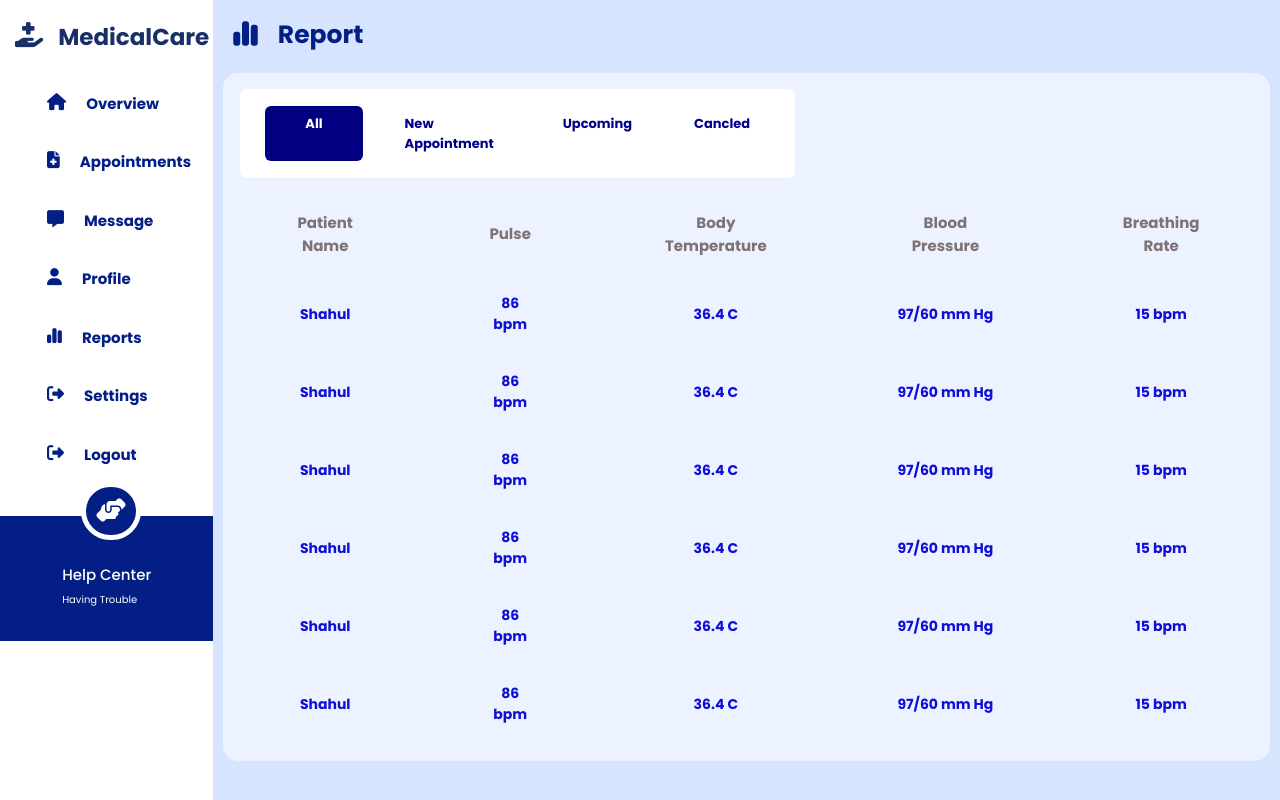
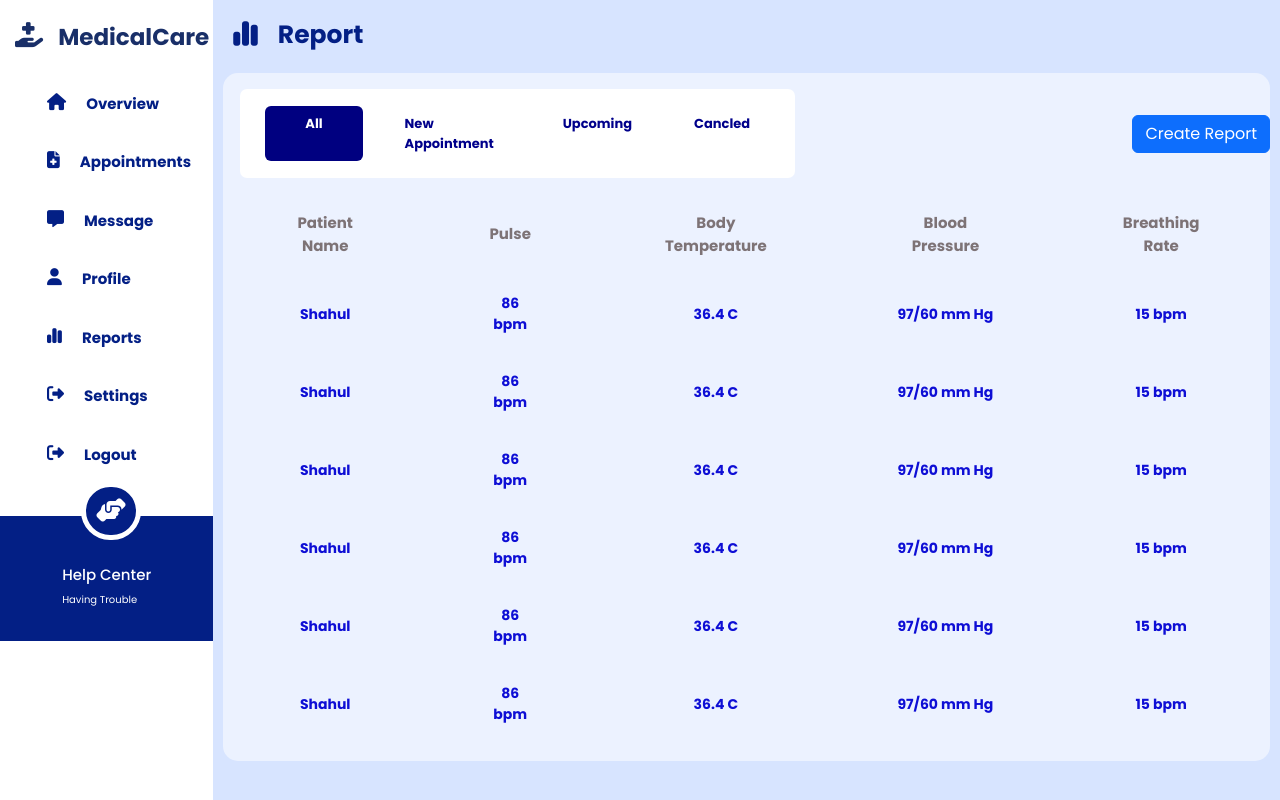
Before and after one commit to sarucm1017/Healthcare_Management-Frontend, a React (Create React App) app: page /reportOfPatients in a window 1280 px wide. Built offline with nearby package versions, Linux system fonts and the light colour scheme; a web font is replaced by a local one.

Commit message:
report - doctor

```diff
--- a/src/Componets/Layout/ReportSection/Doctors/ReportOfPatients.jsx
+++ b/src/Componets/Layout/ReportSection/Doctors/ReportOfPatients.jsx
@@ -23,11 +23,16 @@ const ReportOfpatient = () => {
               </div>
               <div className="main_bodybannersection">
                 <div className="col-md-12 maincontentsection">
+                    <div className="banner_navbar">
                     <div className="banner_section-header">
                         <div className="headerClassification all"><p>All</p></div>
                         <div className="headerClassification"><p>New Appointment</p></div>
                         <div className="headerClassification"><p>Upcoming</p></div>
                         <div className="headerClassification"><p>Cancled</p></div>
+                    </div>
+                    <div className="createbtn-report">
+                      <button className="btn btn-primary">Create Report</button>
+                    </div>
                     </div>
                     <div className="bannerSection-content">
                     <table className="reportTable">
--- a/src/Componets/Layout/ReportSection/Doctors/reportOfpatient.css
+++ b/src/Componets/Layout/ReportSection/Doctors/reportOfpatient.css
@@ -6,6 +6,11 @@
     width: 53%;
     margin: 16px 17px;
     border-radius: 7px;
+}
+.banner_navbar{
+    display: flex;
+    align-items: center;
+    justify-content: space-between;
 }
 .headerClassification{
     padding: 8px 20px;
```
